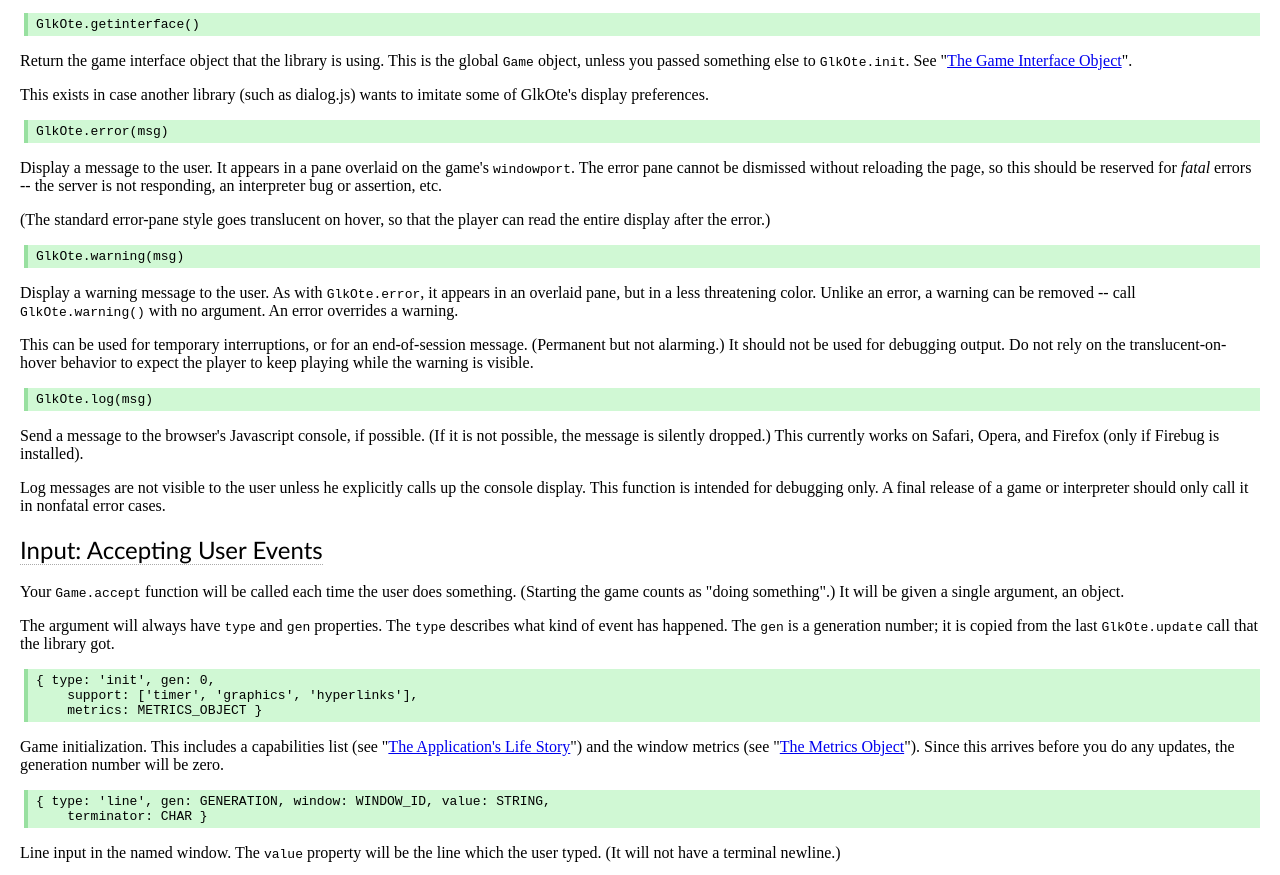
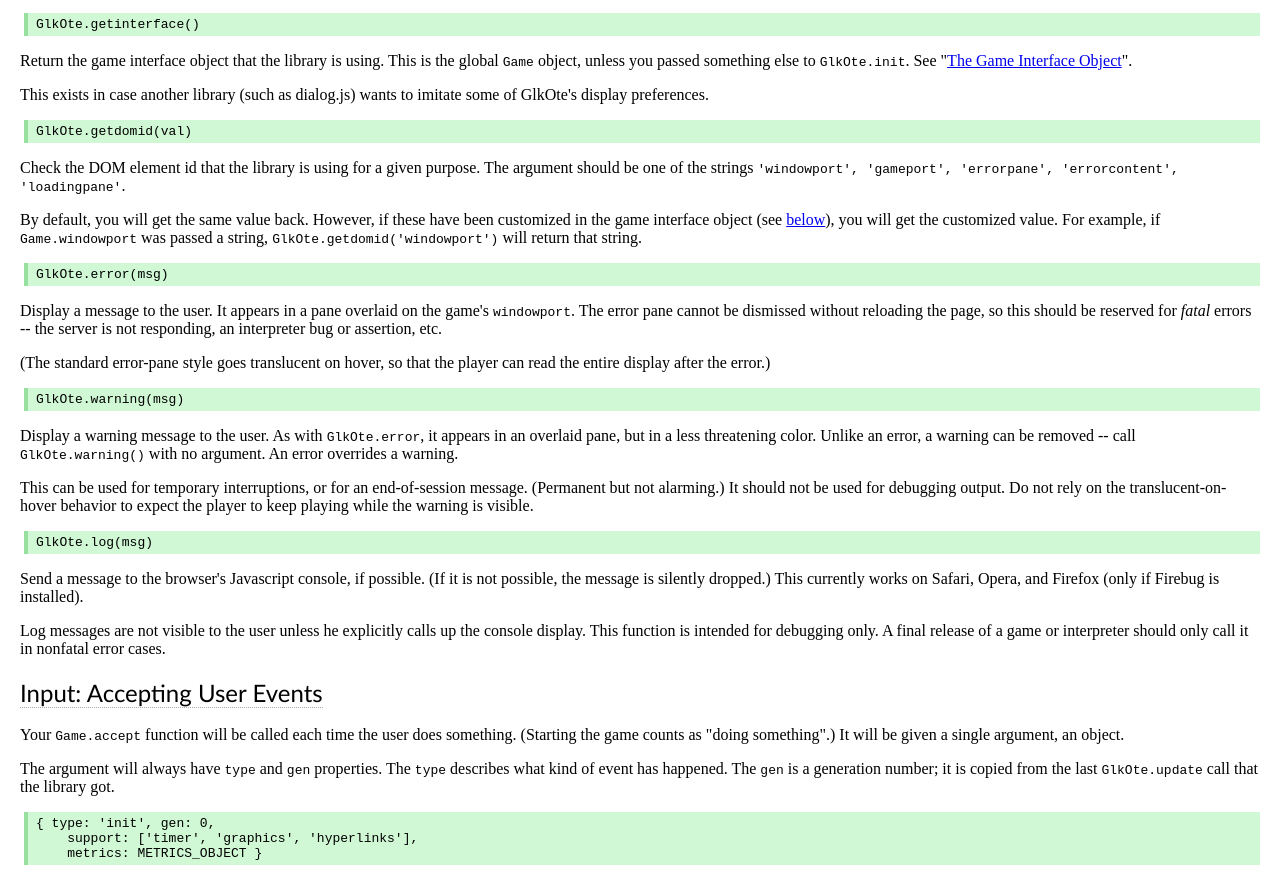
Before and after one commit to erkyrath/glkote, a plain HTML site: page docs.html in a window 1280 px wide. Shown: the part 6001-6876 px from the top of the page. Drawn offline with Linux system fonts and the light colour scheme.

Commit message:
Document GlkOte.getdomid().

```diff
--- a/docs.html
+++ b/docs.html
@@ -603,6 +603,16 @@ This exists in case another library (such as dialog.js) wants to imitate some of
 <p>
 
 <pre class="Def">
+GlkOte.getdomid(val)
+</pre>
+<p>
+
+Check the DOM element id that the library is using for a given purpose. The argument should be one of the strings <code>'windowport', 'gameport', 'errorpane', 'errorcontent', 'loadingpane'</code>.
+<p>
+
+By default, you will get the same value back. However, if these have been customized in the game interface object (see <a href="#gameinterface">below</a>), you will get the customized value. For example, if <code>Game.windowport</code> was passed a string, <code>GlkOte.getdomid('windowport')</code> will return that string.
+
+<pre class="Def">
 GlkOte.error(msg)
 </pre>
 <p>
```
